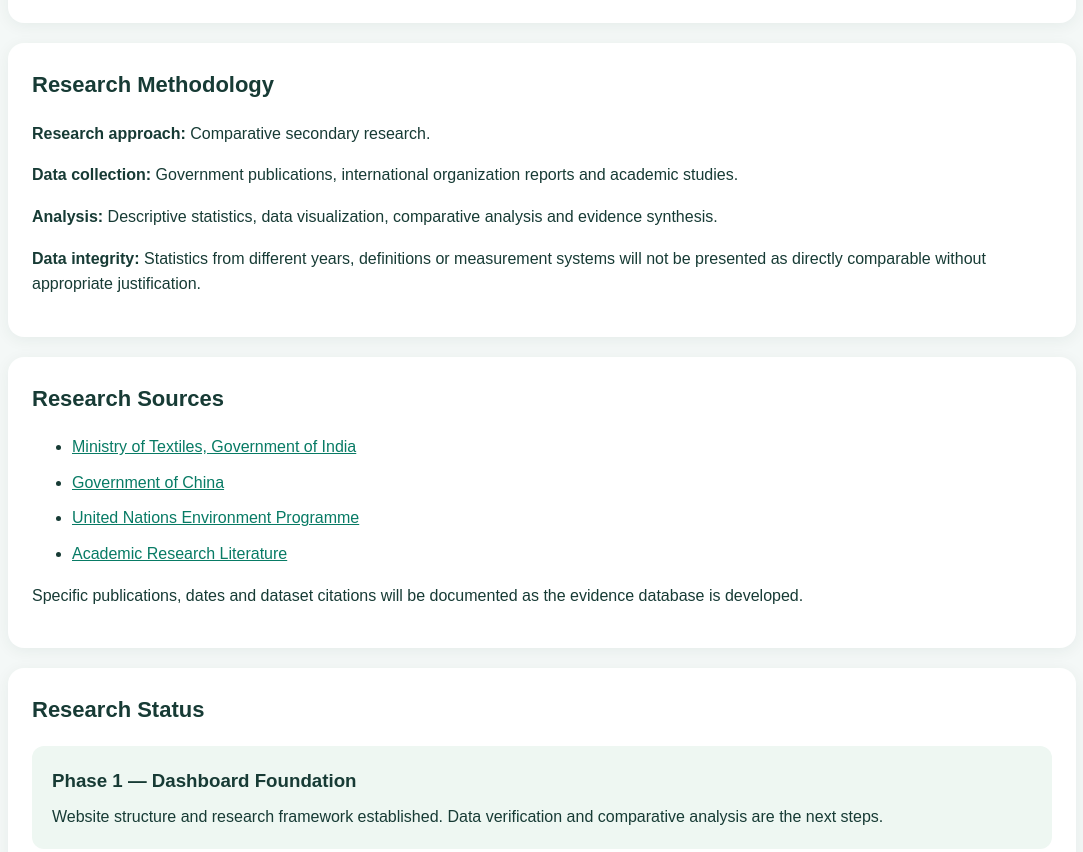
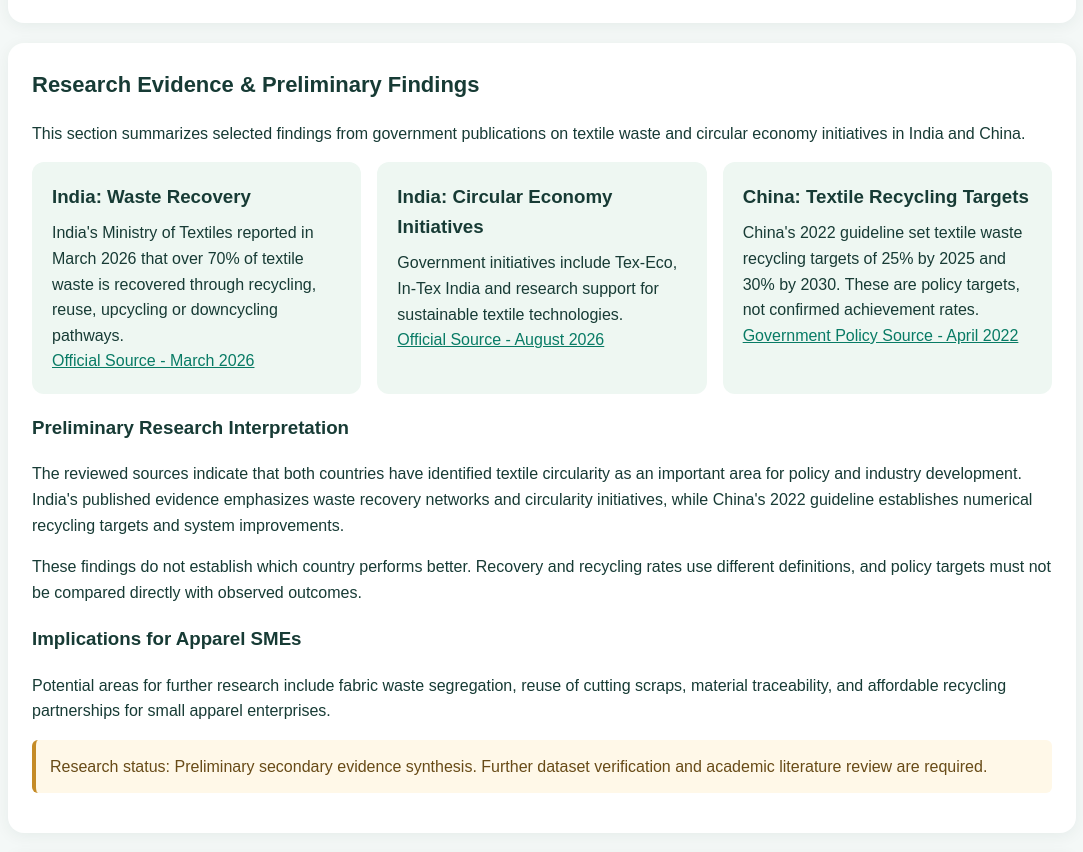
Before and after one commit to Sneh166430/ndia-china-textile-circularity, a plain HTML site: page index.html in a window 1280 px wide. Shown: the part 3180-4032 px from the top of the page, without its empty margins (98-1181 px from the left). Drawn offline with nearby package versions, Linux system fonts and the light colour scheme.

Commit message:
Update index.html

```diff
--- a/index.html
+++ b/index.html
@@ -301,6 +301,95 @@
   </p>
 </section>
 
+<section id="research-evidence">
+  <h2>Research Evidence & Preliminary Findings</h2>
+
+  <p>
+    This section summarizes selected findings from
+    government publications on textile waste and
+    circular economy initiatives in India and China.
+  </p>
+
+  <div class="grid">
+    <div class="card">
+      <h3>India: Waste Recovery</h3>
+      <p>
+        India's Ministry of Textiles reported in
+        March 2026 that over 70% of textile waste
+        is recovered through recycling, reuse,
+        upcycling or downcycling pathways.
+      </p>
+      <a href="https://www.pib.gov.in/PressReleasePage.aspx?PRID=2237779"
+         target="_blank" rel="noopener noreferrer">
+        Official Source - March 2026
+      </a>
+    </div>
+
+    <div class="card">
+      <h3>India: Circular Economy Initiatives</h3>
+      <p>
+        Government initiatives include Tex-Eco,
+        In-Tex India and research support for
+        sustainable textile technologies.
+      </p>
+      <a href="https://www.pib.gov.in/PressReleasePage.aspx?PRID=2297514"
+         target="_blank" rel="noopener noreferrer">
+        Official Source - August 2026
+      </a>
+    </div>
+
+    <div class="card">
+      <h3>China: Textile Recycling Targets</h3>
+      <p>
+        China's 2022 guideline set textile waste
+        recycling targets of 25% by 2025 and
+        30% by 2030. These are policy targets,
+        not confirmed achievement rates.
+      </p>
+      <a href="https://english.www.gov.cn/statecouncil/ministries/202204/20/content_WS625f649fc6d02e5335329a8f.html"
+         target="_blank" rel="noopener noreferrer">
+        Government Policy Source - April 2022
+      </a>
+    </div>
+  </div>
+
+  <h3>Preliminary Research Interpretation</h3>
+  <p>
+    The reviewed sources indicate that both
+    countries have identified textile circularity
+    as an important area for policy and industry
+    development. India's published evidence
+    emphasizes waste recovery networks and
+    circularity initiatives, while China's
+    2022 guideline establishes numerical
+    recycling targets and system improvements.
+  </p>
+
+  <p>
+    These findings do not establish which
+    country performs better. Recovery and
+    recycling rates use different definitions,
+    and policy targets must not be compared
+    directly with observed outcomes.
+  </p>
+
+  <h3>Implications for Apparel SMEs</h3>
+  <p>
+    Potential areas for further research include
+    fabric waste segregation, reuse of cutting
+    scraps, material traceability, and affordable
+    recycling partnerships for small apparel
+    enterprises.
+  </p>
+
+  <p class="notice">
+    Research status: Preliminary secondary
+    evidence synthesis. Further dataset
+    verification and academic literature
+    review are required.
+  </p>
+</section>
+
 <section>
   <h2>Research Methodology</h2>
   <p><strong>Research approach:</strong> Comparative secondary research.</p>
```
